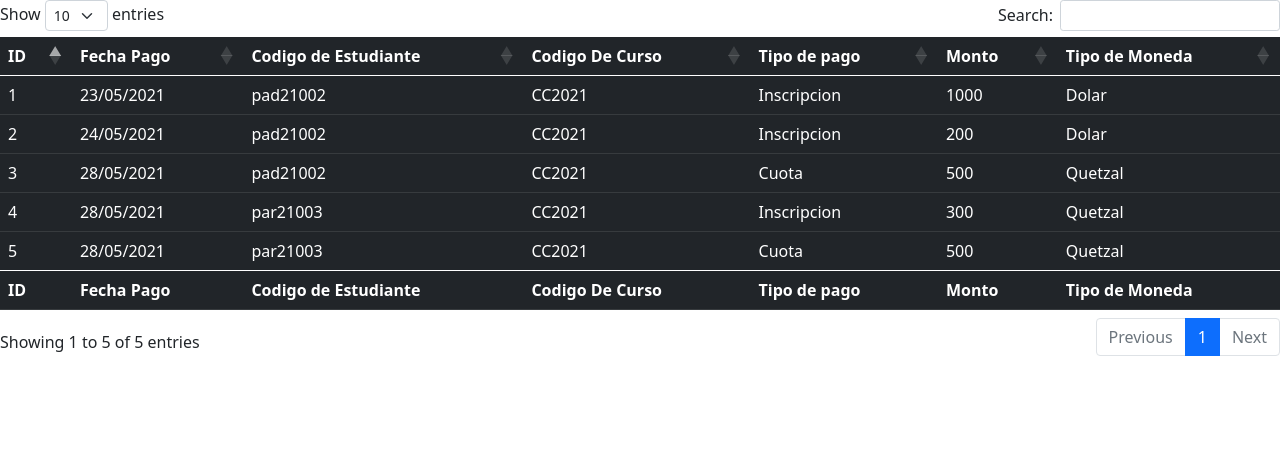
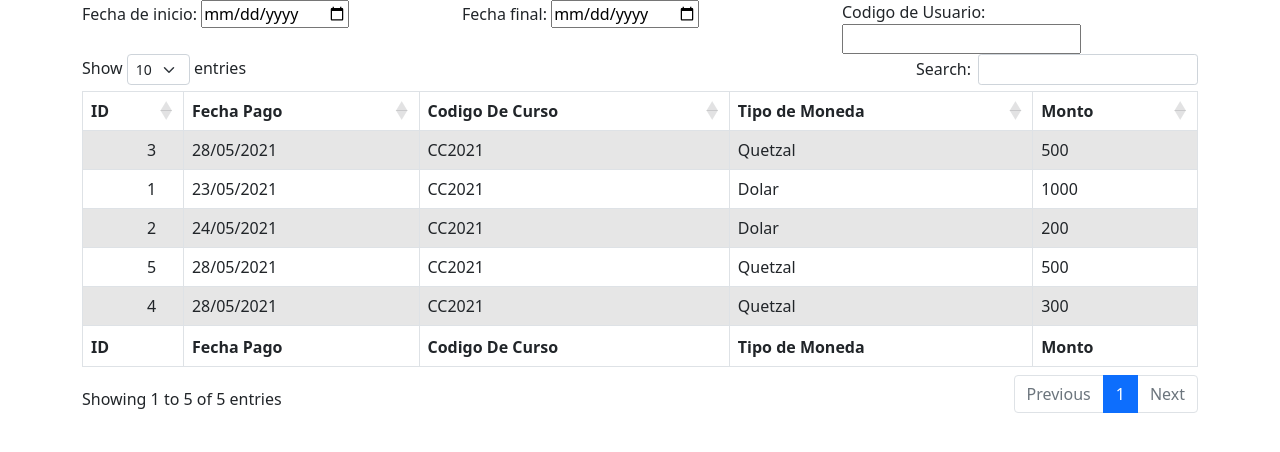
Before and after one commit to GuidoPadilla/PlusAcademy, a Django app: page /pagos/control/ in a window 1280 px wide. Shown: the top 452 px of the page. Run offline with Django 3.2, Linux system fonts and the light colour scheme; data comes from the database, SQL or seed files in the repository; both versions use the stored data as it was after the commit; lists and menus that the app fills with data are empty; some libraries are stand-ins or nearby versions.

Commit message:
table pagos final updates

```diff
--- a/mysite/pagos/urls.py
+++ b/mysite/pagos/urls.py
@@ -6,5 +6,6 @@ app_name = "pagos"
 urlpatterns = [
     path('control/', views.control_view, name='pagos_control'),
     path('ingreso/', views.ingreso_view, name='pagos_ingreso'),
-    path('pagos/', views.pagos, name='lista_pagos')
+    path('pagos/', views.pagos, name='lista_pagos'),
+    path('pagos_excel.xls', views.control_pagos, name='pagos_excel')
 ]
--- a/mysite/pagos/views.py
+++ b/mysite/pagos/views.py
@@ -40,6 +40,13 @@ def pagos(request):
             response_data['message'] = 'AUTH OR REQUEST METHOD ERROR'
             return HttpResponse(serialize('json', response_data), content_type='application/json')
 
+def control_pagos(request):
+    pagos = Pago.objects.all()
+    context = {
+        'pagos': pagos
+    }
+    return render(request, 'pagos/control_excel.html', context)
+
 def ingreso_view(request):
     if request.user.is_authenticated:
         if request.method == "POST":
--- a/mysite/templates/pagos/control.html
+++ b/mysite/templates/pagos/control.html
@@ -4,10 +4,34 @@
     <!-- <link rel="stylesheet" type="text/css" href="//cdn.datatables.net/1.10.24/css/jquery.dataTables.min.css" /> -->
     <link rel="stylesheet" type="text/css" href="https://cdn.datatables.net/1.10.24/css/dataTables.bootstrap5.min.css"/>
     <link rel="stylesheet" type="text/css" href="https://cdn.jsdelivr.net/npm/bootstrap@5.0.0-beta1/dist/css/bootstrap.min.css"/>
-
+    <style>
+        .dtrg-group.dtrg-start.dtrg-level-0 td{
+            background-color: #353535;
+            color: white;
+        }
+        tr.dtrg-group.dtrg-start.dtrg-level-1 td {
+            padding-left: 1.5em;
+        }
+        tr.odd td:first-child,
+        tr.even td:first-child {
+            padding-left: 4em;
+        }
+        td.sub, tr.subCabecera td {
+            padding-left: 1.5em;
+        }
+    </style>
     <script src="https://ajax.googleapis.com/ajax/libs/jquery/3.5.1/jquery.min.js"></script>
     <script src="//cdn.datatables.net/1.10.24/js/jquery.dataTables.min.js"></script>
     <script src="https://cdn.datatables.net/1.10.24/js/dataTables.bootstrap5.min.js"></script>
+    <link type="text/css" href="https://cdn.datatables.net/rowgroup/1.1.2/css/rowGroup.dataTables.min.css"></link>
+    <script src="https://cdn.datatables.net/rowgroup/1.1.2/js/dataTables.rowGroup.min.js"></script>
+    <script src="https://cdn.datatables.net/fixedheader/3.1.8/js/dataTables.fixedHeader.min.js"></script>
+    <!-- <script src="https://cdn.datatables.net/buttons/1.7.0/js/dataTables.buttons.min.js"></script>
+    <script src="https://cdnjs.cloudflare.com/ajax/libs/jszip/3.1.3/jszip.min.js"></script>
+    <script src="https://cdnjs.cloudflare.com/ajax/libs/pdfmake/0.1.53/pdfmake.min.js"></script>
+    <script src="https://cdnjs.cloudflare.com/ajax/libs/pdfmake/0.1.53/vfs_fonts.js"></script>
+    <script src="https://cdn.datatables.net/buttons/1.7.0/js/buttons.print.min.js"></script>
+    <script src="https://cdn.datatables.net/buttons/1.7.0/js/buttons.html5.min.js"></script> -->
     <!-- <link href="https://cdn.jsdelivr.net/npm/bootstrap@5.0.1/dist/css/bootstrap.min.css" rel="stylesheet" integrity="sha384-+0n0xVW2eSR5OomGNYDnhzAbDsOXxcvSN1TPprVMTNDbiYZCxYbOOl7+AMvyTG2x" crossorigin="anonymous">
     <script src="https://cdn.jsdelivr.net/npm/bootstrap@5.0.1/dist/js/bootstrap.bundle.min.js" integrity="sha384-gtEjrD/SeCtmISkJkNUaaKMoLD0//ElJ19smozuHV6z3Iehds+3Ulb9Bn9Plx0x4" crossorigin="anonymous"></script> -->
     {% endblock scripts %}
@@ -15,7 +39,23 @@
 
 {% block content %}
 {% csrf_token %}
-<table id="data_table" class="table table-dark table-hover" style="width:100%">
+<!-- <a href="http://127.0.0.1:8000/pagos/pagos_excel.xls" download>Descargar</a> -->
+<div class="container">
+    <div class="row justify-content-center">
+        <div class="col">
+            <label for="start_date">Fecha de inicio:</label>
+            <input type="date" placeholder="dd/mm/yyyy" id="start_date"></input>
+        </div>
+        <div  class="col">
+            <label for="finish_date">Fecha final:</label>
+            <input type="date" placeholder="dd/mm/yyyy" id="finish_date"></input>
+        </div>
+        <div  class="col">
+            <label for="user_code">Codigo de Usuario:</label>
+            <input type="search" id="user_code">
+        </div>
+    </div>
+    <table id="data_table" class="table table-striped table-bordered table-hover" style="width:100%;">
         <thead>
             <tr>
                 <th>ID</th>
@@ -23,8 +63,8 @@
                 <th>Codigo de Estudiante</th>
                 <th>Codigo De Curso</th>
                 <th>Tipo de pago</th>
+                <th>Tipo de Moneda</th>
                 <th>Monto</th>
-            <th>Tipo de Moneda</th>
             </tr>
         </thead>
         <tfoot>
@@ -34,14 +74,41 @@
                 <th>Codigo de Estudiante</th>
                 <th>Codigo De Curso</th>
                 <th>Tipo de pago</th>
+                <th>Tipo de Moneda</th>
                 <th>Monto</th>
-            <th>Tipo de Moneda</th>
             </tr>
         </tfoot>
     </table>
+</div>
 <script type="text/javascript">
+    /* $.fn.dataTable.ext.search.push(
+        ( settings, data, dataIndex ) => {
+            const min = $('#start_date').val().toLocaleString('es-US', {dateStyle: 'short'})
+            const max = $('#finish_date').val().toLocaleString('es-US', {dateStyle: 'short'})
+            const dateColumn = data[1].toLocaleString('es-US', {dateStyle: 'short'})
+            console.log(min)
+            console.log(max)
+            console.log(dateColumn)
+            if ( dateColumn>min && dateColumn<max )
+            {
+                return true
+            }
+            return false
+        }
+    ) */
+    $.fn.dataTable.ext.search.push(
+        ( settings, data, dataIndex ) => {
+            const code = $('#user_code').val()
+            const codeColumn = data[2]
+            if ( code == codeColumn || code === '')
+            {
+                return true
+            }
+            return false
+        }
+    )
     $(document).ready(() => {
-        $('#data_table').DataTable({
+        let table = $('#data_table').DataTable({
             ajax: {
                     url: '/pagos/pagos/',
                     type: 'POST',
@@ -53,24 +120,52 @@
                     },
                     dataSrc: 'data'
                 },
+                /* dom: 'Bfrtip',
+                buttons: ['csv', 'excel', 'pdf'], */
+                scrollY: '70vh',
+                scrollCollapse: true,
                 language: {
                     url: '//cdn.datatables.net/plug-ins/1.10.24/i18n/Spanish.json'
                 },
+                orderCellsTop: true,
+                fixedHeader: true,
                 columns: [
                     { data: 'id' },
                     { data: 'fecha_pago' },
                     { data: 'user' },
                     { data: 'codigo_curso' },
                     { data: 'tipo_pago' },
+                    { data: 'moneda' },
                     { data: 'cantidad' },
-                    { data: 'moneda' },
                 ],
-                rowId: 'id',
-                "columnDefs": [
+                order: [[2, 'asc'], [4, 'asc']],
+                rowGroup: {
+                    dataSrc: [ 'user', 'tipo_pago' ],
+                    endRender: ( rows, group, index ) => {
+                        let totalPago = rows
+                        .data()
+                        .pluck('cantidad')
+                        .reduce((a, b) => {
+                            return a + b*1
+                        }, 0)
+                        return $('<tr/>')
+                        .append( `<td colspan="4" class=${index%2===0 ? "tot" : "sub"}>${index%2===0 ?  'Total:' : 'SubTotal:'}</td>` )
+                        .append( `<td>${totalPago}</td>` )
+
+                    },
+                },
+                columnDefs: [
+                    { targets: [2, 4], visible: false },
                     { searchable: false, targets: 5 }
-                ]
+                ],
+                rowId: 'id'
         })
-
+        /* $('#start_date, #finish_date').focusout( () => {
+            table.draw();
+        }) */
+        $('#user_code').keyup( () => {
+            table.draw();
+        })
     })
 </script>
 {% endblock content %}
```
Also changed, not shown: mysite/templates/pagos/control_excel.html (added, +18 -0 lines), mysite/db.sqlite3. Lines whose indentation alone changed are shown as unchanged.
